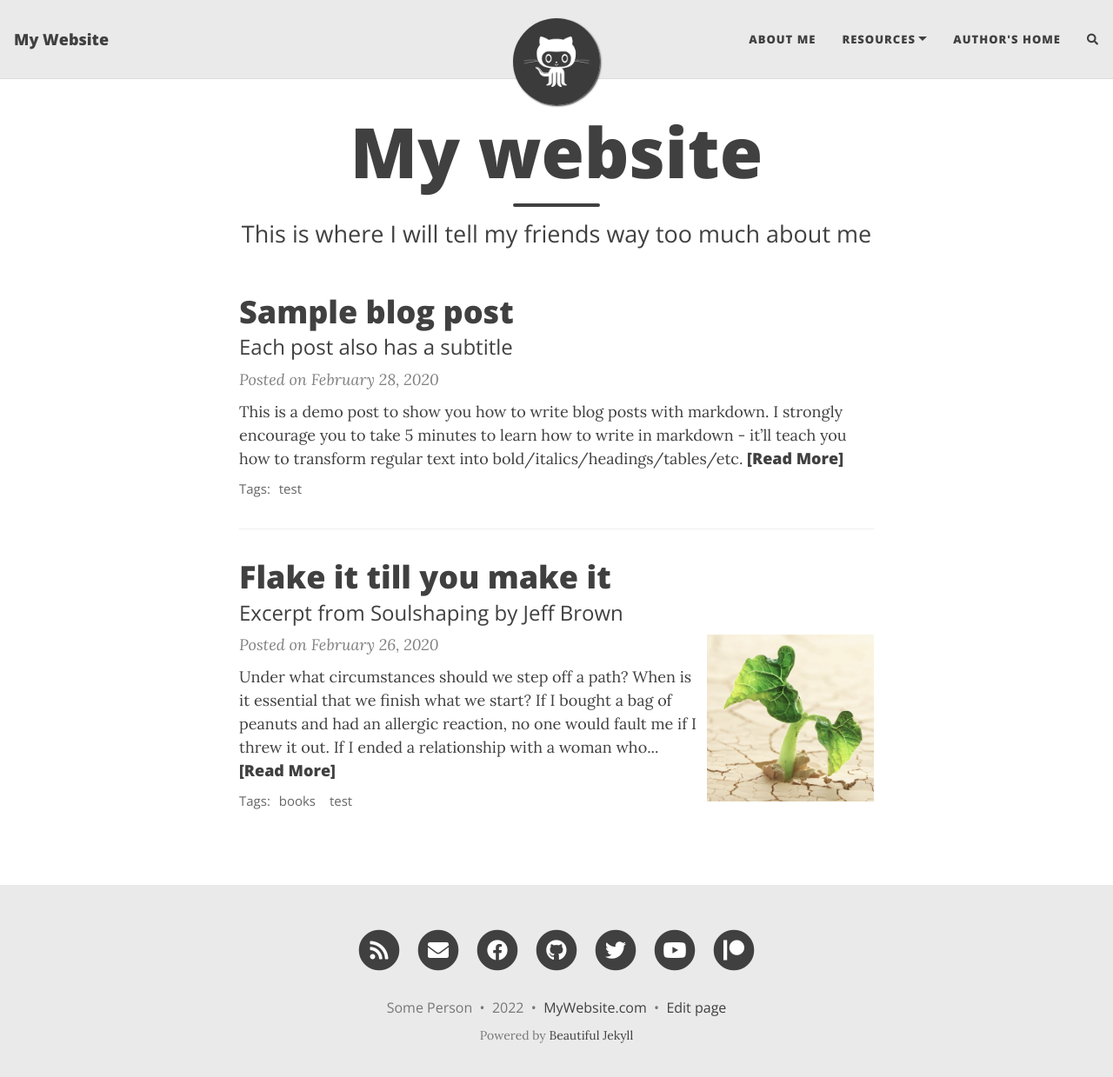
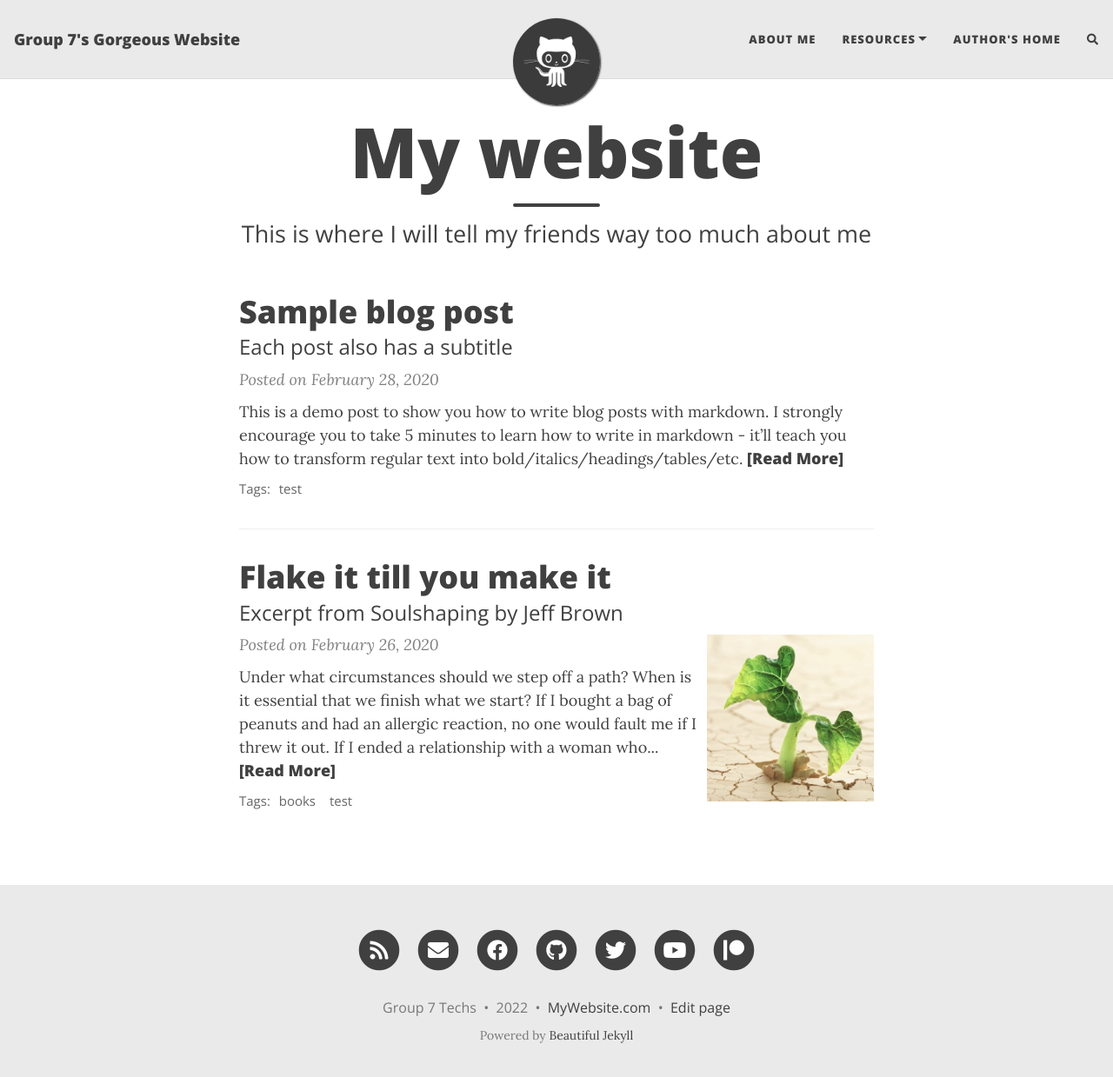
Before and after one commit to connorPlank/412Group-Projects, a Jekyll site: the page built from index.html, in a window 1280 px wide and 1252 px high. Shown: the top 1239 px of the window at 87% size. Built offline with Jekyll 4.4.1, drawn with Linux system fonts in a browser that asks for light colours; nearby versions of some CDN libraries; the list of posts is cut into pages by our own code; comment, search, counter and statistics services are not loaded.

Commit message:
Changed title and authors
need to edit further

```diff
--- a/_config.yml
+++ b/_config.yml
@@ -10,10 +10,10 @@
 ############################
 
 # Name of website
-title: My Website
+title: Group 7's Gorgeous Website
 
 # Your name to show in the footer
-author: Some Person
+author: Group 7 Techs
 
 ###############################################
 # --- List of links in the navigation bar --- #
```
